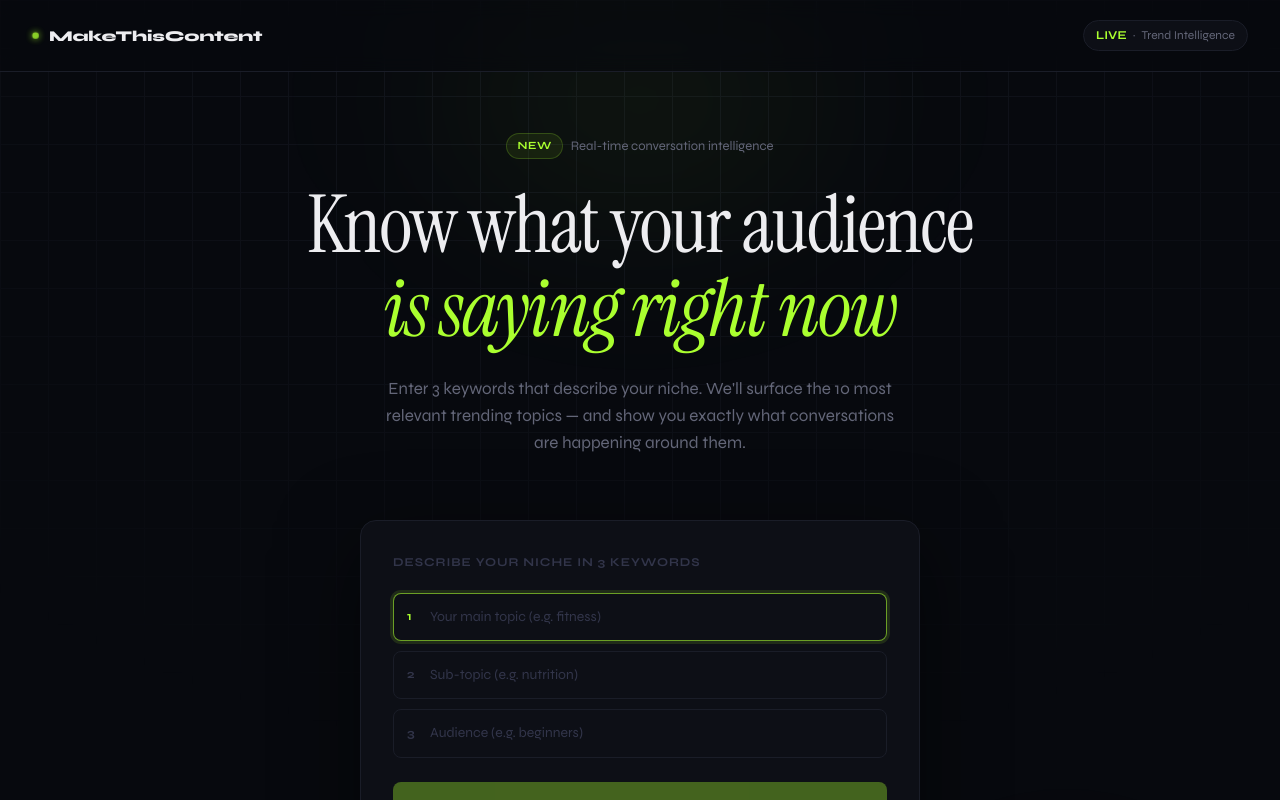
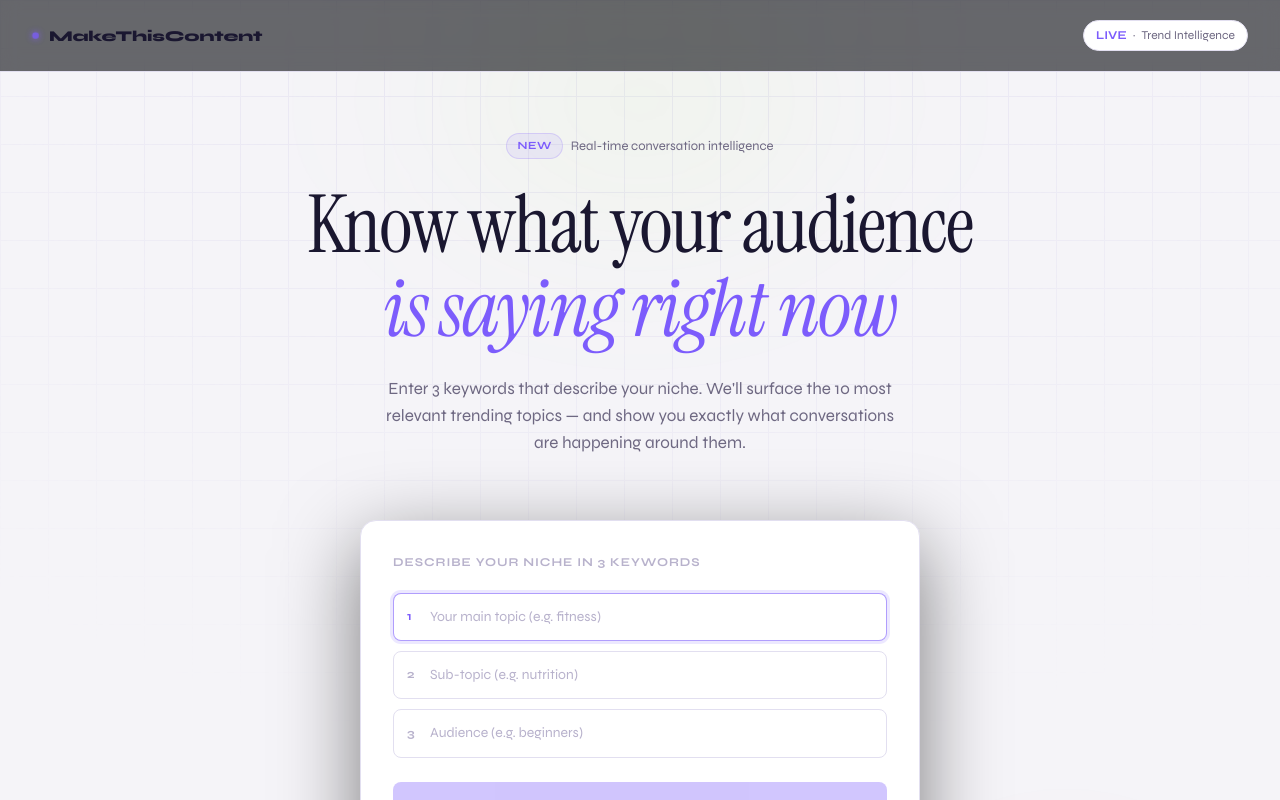
Before and after one commit to abhichandai/mtc, a Next.js app: page / in a window 1280 px wide. Shown: the top 800 px of the page. Built offline with nearby package versions, Linux system fonts and the light colour scheme.

Commit message:
Update color scheme: white+purple light mode, dark grey dark mode

```diff
--- a/app/globals.css
+++ b/app/globals.css
@@ -1,23 +1,52 @@
 @import url('https://fonts.googleapis.com/css2?family=Instrument+Serif:ital@0;1&family=Syne:wght@400;500;600;700;800&display=swap');
 @import "tailwindcss";
 
+/* ── Light mode (default) ─────────────────────────────────── */
 :root {
-  --bg: #07090E;
-  --surface: #0D0F16;
-  --surface-2: #141620;
-  --border: #1A1D28;
-  --border-bright: #252836;
-  --text: #EDEDF0;
-  --text-muted: #636678;
-  --text-dim: #32354A;
-  --accent: #AAFF2F;
-  --accent-glow: rgba(170, 255, 47, 0.12);
-  --accent-dim: rgba(170, 255, 47, 0.08);
-  --hot: #FF4545;
-  --hot-glow: rgba(255, 69, 69, 0.12);
-  --cool: #38BDF8;
+  --bg: #F5F4F8;
+  --surface: #FFFFFF;
+  --surface-2: #EDEcf4;
+  --border: #E2DFF0;
+  --border-bright: #C8C3E0;
+  --text: #1A1730;
+  --text-muted: #6E6882;
+  --text-dim: #B8B2CC;
+  --accent: #7C5CFC;
+  --accent-glow: rgba(124, 92, 252, 0.14);
+  --accent-dim: rgba(124, 92, 252, 0.09);
+  --hot: #EF4444;
+  --hot-glow: rgba(239, 68, 68, 0.12);
+  --cool: #60A5FA;
+  --header-bg: rgba(245, 244, 248, 0.85);
+  --overlay-bg: rgba(245, 244, 248, 0.75);
+  --card-shadow: 0 8px 32px rgba(90, 70, 180, 0.08);
+  --card-hover-shadow: 0 12px 40px rgba(90, 70, 180, 0.14);
   --font-display: 'Instrument Serif', Georgia, serif;
   --font-ui: 'Syne', system-ui, sans-serif;
+}
+
+/* ── Dark mode ────────────────────────────────────────────── */
+@media (prefers-color-scheme: dark) {
+  :root {
+    --bg: #14141E;
+    --surface: #1C1C2A;
+    --surface-2: #222232;
+    --border: #2A2A3E;
+    --border-bright: #363650;
+    --text: #EDEDF0;
+    --text-muted: #8A88A0;
+    --text-dim: #3A3852;
+    --accent: #7C5CFC;
+    --accent-glow: rgba(124, 92, 252, 0.14);
+    --accent-dim: rgba(124, 92, 252, 0.09);
+    --hot: #EF4444;
+    --hot-glow: rgba(239, 68, 68, 0.12);
+    --cool: #60A5FA;
+    --header-bg: rgba(20, 20, 30, 0.85);
+    --overlay-bg: rgba(20, 20, 30, 0.80);
+    --card-shadow: 0 8px 32px rgba(0, 0, 0, 0.4);
+    --card-hover-shadow: 0 12px 40px rgba(0, 0, 0, 0.5);
+  }
 }
 
 @theme inline {
@@ -117,12 +146,13 @@ body {
   border-radius: 12px;
   transition: border-color 0.2s ease, background 0.2s ease, transform 0.15s ease, box-shadow 0.2s ease;
   cursor: pointer;
+  box-shadow: var(--card-shadow);
 }
 .card:hover {
   border-color: var(--border-bright);
   background: var(--surface-2);
   transform: translateY(-2px);
-  box-shadow: 0 8px 32px rgba(0,0,0,0.4);
+  box-shadow: var(--card-hover-shadow);
 }
 .card-selected {
   border-color: var(--accent) !important;
@@ -131,7 +161,7 @@ body {
 
 .btn-primary {
   background: var(--accent);
-  color: #050708;
+  color: #FFFFFF;
   font-family: var(--font-ui);
   font-weight: 700;
   font-size: 14px;
@@ -148,9 +178,9 @@ body {
   white-space: nowrap;
 }
 .btn-primary:hover {
-  background: #BFFF50;
+  background: #6A47F0;
   transform: translateY(-1px);
-  box-shadow: 0 6px 24px rgba(170, 255, 47, 0.3);
+  box-shadow: 0 6px 24px rgba(124, 92, 252, 0.35);
 }
 .btn-primary:active { transform: translateY(0); }
 .btn-primary:disabled { opacity: 0.35; cursor: not-allowed; transform: none; box-shadow: none; }
@@ -187,9 +217,13 @@ body {
   letter-spacing: 0.05em;
   text-transform: uppercase;
 }
-.tag-accent { background: var(--accent-dim); color: var(--accent); border: 1px solid rgba(170,255,47,0.2); }
-.tag-hot { background: var(--hot-glow); color: var(--hot); border: 1px solid rgba(255,69,69,0.2); }
-.tag-neutral { background: rgba(255,255,255,0.04); color: var(--text-muted); border: 1px solid var(--border); }
+.tag-accent { background: var(--accent-dim); color: var(--accent); border: 1px solid rgba(124,92,252,0.2); }
+.tag-hot { background: var(--hot-glow); color: var(--hot); border: 1px solid rgba(239,68,68,0.2); }
+.tag-neutral { background: rgba(0,0,0,0.04); color: var(--text-muted); border: 1px solid var(--border); }
+
+@media (prefers-color-scheme: dark) {
+  .tag-neutral { background: rgba(255,255,255,0.04); }
+}
 
 .input-field {
   background: var(--surface);
@@ -205,13 +239,13 @@ body {
 }
 .input-field::placeholder { color: var(--text-dim); }
 .input-field:focus {
-  border-color: rgba(170,255,47,0.6);
+  border-color: rgba(124,92,252,0.6);
   box-shadow: 0 0 0 3px var(--accent-glow);
 }
 
 .panel-overlay {
   position: fixed; inset: 0;
-  background: rgba(7, 9, 14, 0.75);
+  background: var(--overlay-bg);
   backdrop-filter: blur(6px);
   z-index: 50;
   animation: fade-in 0.2s ease;
@@ -235,7 +269,7 @@ body {
     linear-gradient(90deg, var(--border) 1px, transparent 1px);
   background-size: 48px 48px;
   mask-image: radial-gradient(ellipse 80% 60% at 50% 0%, black 30%, transparent 100%);
-  opacity: 0.5;
+  opacity: 0.6;
 }
 
 /* Glow orb */
@@ -256,13 +290,13 @@ body {
 .progress-fill {
   height: 100%;
   border-radius: 2px;
-  background: linear-gradient(90deg, var(--accent), rgba(170,255,47,0.4));
+  background: linear-gradient(90deg, var(--accent), rgba(124,92,252,0.4));
   transition: width 0.8s ease;
 }
 
 /* Tweet card */
 .tweet-card {
-  background: rgba(255,255,255,0.025);
+  background: var(--surface-2);
   border: 1px solid var(--border);
   border-radius: 8px;
   padding: 12px;
```
